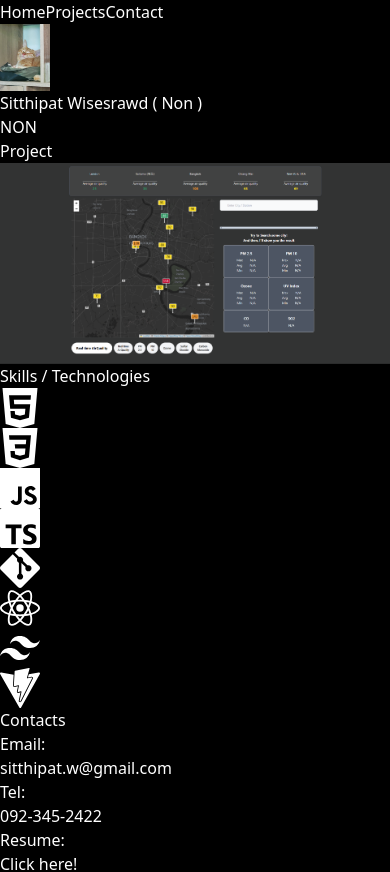
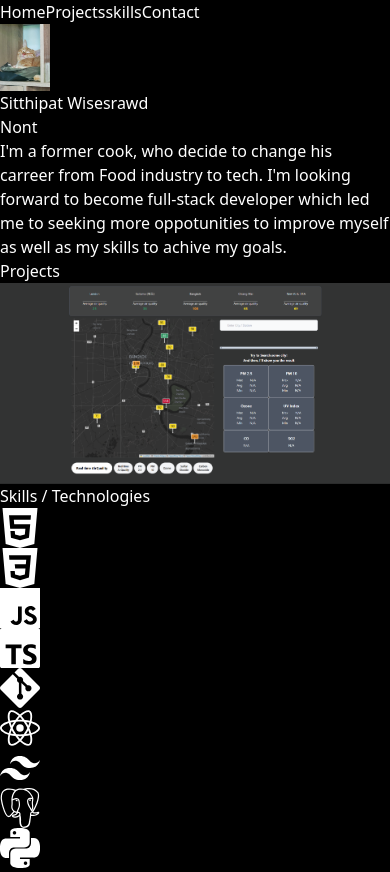
Before and after one commit to n0NoOon/my-portfolio, a React (Vite) app: page / in a window 390 px wide. Shown: the top 872 px of the page. Built offline with nearby package versions, Linux system fonts and the light colour scheme.

Commit message:
making for phone size

```diff
--- a/src/App.tsx
+++ b/src/App.tsx
@@ -6,24 +6,22 @@ import Contacts from "./components/Contacts";
 
 function App() {
   return (
-    <div className="h-screen">
-      <div className="container mx-auto px-20">
-        <header>
+    <div className="px-10">
+      <section>
         <Nav />
-        </header>
-        <section className="flex flex-col my-[60px] items-center">
+      </section>
+      <section className="flex flex-col items-center">
         <AboutMe />
       </section>
-        <section className="mt-[5rem]">
+      <section className="flex flex-col mt-[5rem]">
         <Project />
       </section>
       <section className="mt-[7rem]">
         <Skills />
       </section>
-        <footer className="mt-20">
+      <footer className="my-20">
         <Contacts />
       </footer>
-      </div>
     </div>
   );
 }
--- a/src/components/AboutMe.tsx
+++ b/src/components/AboutMe.tsx
@@ -1,7 +1,7 @@
 export default function AboutMe() {
   return (
-    <div className="flex items-center">
-      <div className="flex gap-3 px-10 ">
+    <div className="flex flex-col items-center mt-10">
+      <div className="flex gap-3">
         <div>
           <img
             src="/images/face.jpg"
@@ -11,16 +11,16 @@ export default function AboutMe() {
           />
         </div>
         <div className="content-center">
-          <p className="text-center">Sitthipat Wisesrawd ( Non )</p>
+          <p className="text-center">Sitthipat Wisesrawd</p>
+          <p className="text-center">Nont</p>
         </div>
       </div>
-      <div className="flex mt-3 pt-10 ml-10">
-        <p className="container text-center w-[500px]">
-          {/* I'm a former cook, who decide to change his carreer from Food industry
+      <div className="flex flex-wrap mt-3 pt-10">
+        <p className="container text-center w-auto">
+          I'm a former cook, who decide to change his carreer from Food industry
           to tech. I'm looking forward to become full-stack developer which led
           me to seeking more oppotunities to improve myself as well as my skills
-          to achive my goals. */}
-          NON
+          to achive my goals.
         </p>
       </div>
     </div>
--- a/src/components/Contacts.tsx
+++ b/src/components/Contacts.tsx
@@ -4,7 +4,7 @@ export default function Contacts() {
       <div className="flex justify-center">
         <h1>Contacts</h1>
       </div>
-      <div>
+      <div className="">
         <div className="flex gap-3">
           <h2>Email:</h2>
           <p>sitthipat.w@gmail.com</p>
@@ -15,7 +15,7 @@ export default function Contacts() {
         </div>
         <div className="flex gap-3">
           <h2>Resume:</h2>
-          <a href="">
+          <a href="" target="_blank">
             <p>Click here!</p>
           </a>
         </div>
--- a/src/components/Nav.tsx
+++ b/src/components/Nav.tsx
@@ -1,11 +1,49 @@
 import { MdNightsStay, MdSunny } from "react-icons/md";
 
 export default function Nav() {
+  const box = () => {
+    return (
+      <div>
+        <div>Home</div>
+        <div>Project</div>
+        <div>Contact</div>
+      </div>
+    );
+  };
+
+  const bottom = window.innerHeight;
   return (
-    <div className="flex justify-center mt-10 gap-10">
-      <button className="nav-btn">Home</button>
-      <button className="nav-btn">Projects</button>
-      <button className="nav-btn">Contact</button>
+    <div className="">
+      <div className="flex justify-between mt-10">
+        <button
+          className="nav-btn"
+          onClick={() =>
+            window.scroll({
+              top: 0,
+              behavior: "smooth",
+            })
+          }
+        >
+          Home
+        </button>
+        <a href="#project">
+          <button className="nav-btn">Projects</button>
+        </a>
+        <a href="#skills">
+          <button className="nav-btn">skills</button>
+        </a>
+        <button
+          className="nav-btn"
+          onClick={() => {
+            window.scroll({
+              top: bottom,
+              behavior: "smooth",
+            });
+          }}
+        >
+          Contact
+        </button>
+      </div>
     </div>
   );
 }
--- a/src/components/Project.tsx
+++ b/src/components/Project.tsx
@@ -1,12 +1,19 @@
+import { useRef } from "react";
+
 export default function Project() {
+  const projectRef = useRef<HTMLDivElement | null>(null);
+  const scrollToProject = () => {
+    projectRef.current?.scrollIntoView();
+  };
+
   return (
-    <div>
+    <div ref={projectRef} id="project" className="flex flex-col content-center">
       <div className="flex justify-center">
-        <h1 className="font-bold">Project</h1>
+        <h1 className="font-bold">Projects</h1>
       </div>
       <div className="flex gap-10">
-        <div>
-          <a href="https://n0nooon.github.io/AirQuality/">
+        <div className="mt-10">
+          <a href="https://n0nooon.github.io/AirQuality/" target="_blank">
             <img
               src="images/AirQuality.png"
               alt=""
--- a/src/components/Skills.tsx
+++ b/src/components/Skills.tsx
@@ -5,17 +5,18 @@ import {
   SiTailwindcss,
   SiHtml5,
   SiCss3,
-  SiVite,
   SiGit,
+  SiPostgresql,
+  SiPython,
 } from "react-icons/si";
 
 export default function Skills() {
   return (
-    <div>
-      <div className="flex justify-center my-5 font-bold">
+    <div className="flex flex-col">
+      <div className="flex justify-center my-10 font-bold">
         <h1>Skills / Technologies</h1>
       </div>
-      <div className="flex flex-rows gap-5 justify-center">
+      <div className="flex flex-rows gap-5 justify-center flex-wrap">
         <div className="p-4 rounded hover:bg-slate-500 hover:text-red-500">
           <SiHtml5 size={40} />
         </div>
@@ -37,8 +38,11 @@ export default function Skills() {
         <div className="p-4 rounded hover:bg-gray-500 hover:text-blue-500">
           <SiTailwindcss size={40} color="" />
         </div>
+        <div className="p-4 rounded hover:bg-gray-500 hover:text-blue-500">
+          <SiPostgresql size={40} color="" />
+        </div>
         <div className="p-4 rounded hover:bg-gray-500 hover:text-yellow-500">
-          <SiVite size={40} color="" />
+          <SiPython size={40} color="" />
         </div>
       </div>
     </div>
--- a/src/index.css
+++ b/src/index.css
@@ -2,10 +2,11 @@
 @tailwind components;
 @tailwind utilities;
 
-
-
-@layer components{
-    body {
-        @apply bg-black text-white
-    }
+@layer components {
+  body {
+    @apply bg-black text-white;
+  }
+  html {
+    scroll-behavior: smooth;
+  }
 }
```
Lines whose indentation alone changed are shown as unchanged.
